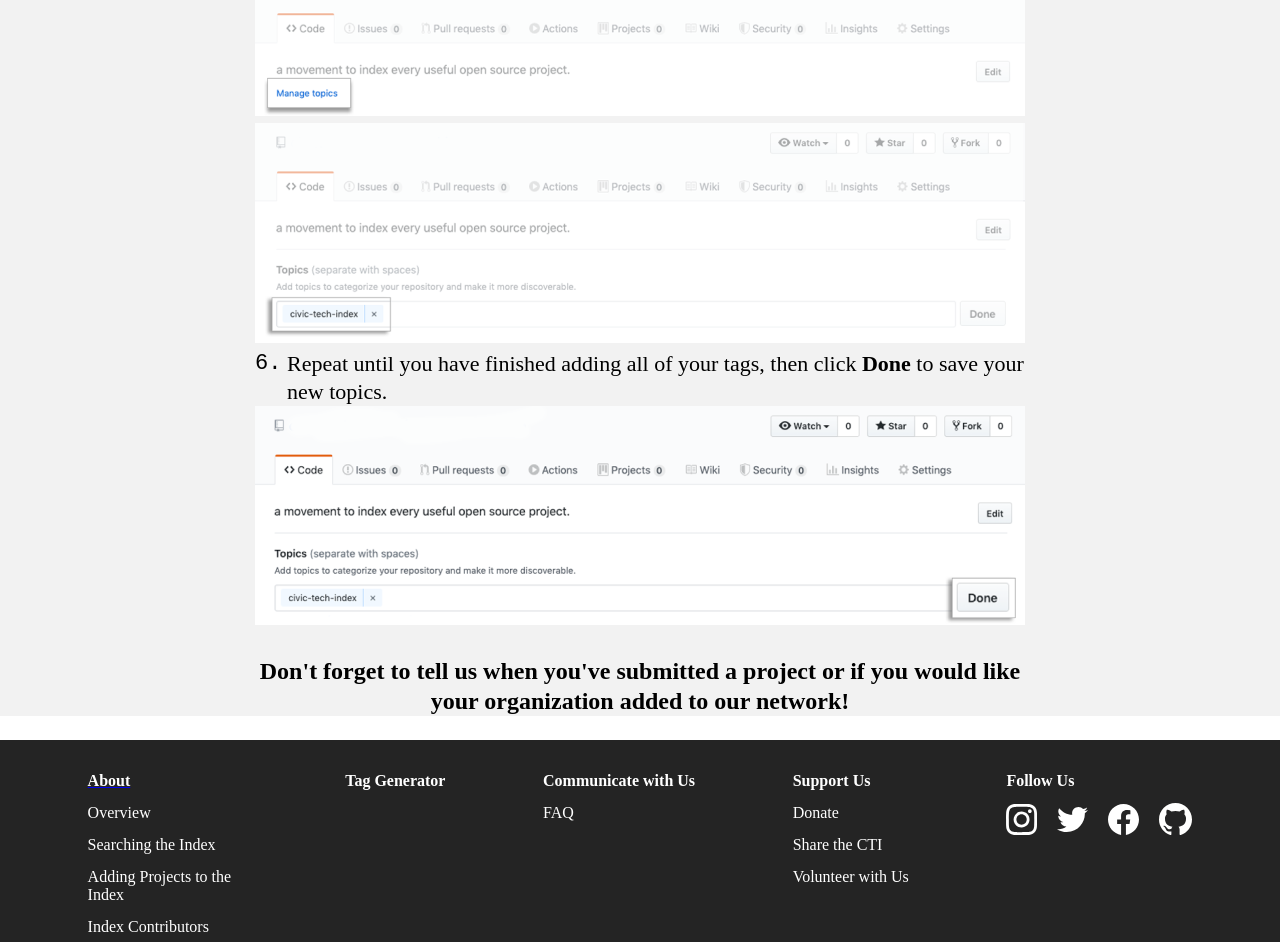
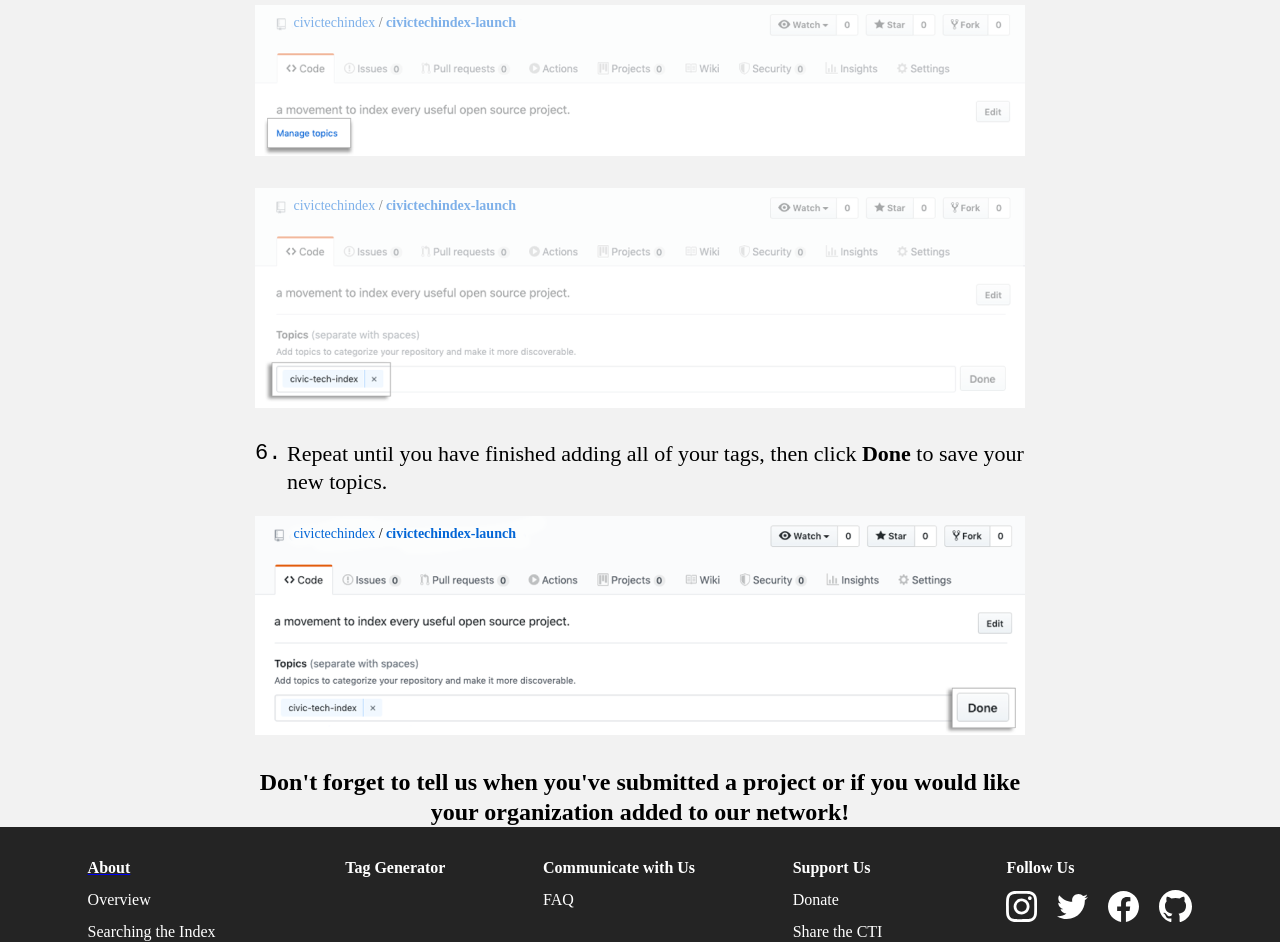
Before and after one commit to civictechindex/CTI-website-frontend, a React (Create React App) app: page /adding-projects-to-the-index in a window 1280 px wide. Shown: the part 1500-2442 px from the top of the page. Built offline with nearby package versions, Linux system fonts and the light colour scheme; what webfontloader would draw is missing.

Commit message:
Style images

```diff
--- a/src/pages/HowToUse/index.js
+++ b/src/pages/HowToUse/index.js
@@ -15,17 +15,26 @@ const HowToUse = () => {
         <p className={classes.projectsSubHeadingDetails}>We recommend having your project's repository open in another browser for ease of convenience</p>
         <ol className={classes.projectsList}>
           <li>On the Civic Tech Index <Link to='/' className={classes.link}>Tag Generator,</Link> navigate to the form and complete the following fields</li>
-          <textarea required></textarea>
+          <textarea></textarea>
           <li>To create tags, type in keywords that describe your topic(s), causes(s), or civic issue(s) that your project addresses.</li>
-          <textarea required></textarea>
+          <textarea></textarea>
           <li>Copy the tages that appear below each keyword.</li>
-          <textarea required></textarea>
+          <textarea></textarea>
           <li>Navigate to your project's repository in another browser to add your generated tags.</li>
           <li>Under your project's repository, click <span className={classes.bold}>Manage Topics</span> to paste your tags.</li>
-          <img src='/images/how-to-use-step-1.png' alt='first step on how to manage your tags in github' />
-          <img src='/images/how-to-use-step-2.png' alt='second step on how to manage your tags in gitbub' />
+          <div className={classes.imgContainer}>
+            <img className={classes.img} src='/images/how-to-use-step-1.png' alt='first step on how to manage your tags in github' />
+            <p className={`${classes.imgText} ${classes.gray}`}>civictechindex <span className={classes.black}>/</span> <strong>civictechindex-launch</strong></p>
+          </div>
+          <div className={classes.imgContainer}>
+            <img className={classes.img} src='/images/how-to-use-step-2.png' alt='second step on how to manage your tags in gitbub' />
+            <p className={`${classes.imgText} ${classes.gray}`}>civictechindex <span className={classes.black}>/</span> <strong>civictechindex-launch</strong></p>
+          </div>
           <li>Repeat until you have finished adding all of your tags, then click <span className={classes.bold}>Done</span> to save your new topics.</li>
-          <img src='/images/how-to-use-step-3.png' alt='last step on how to manage your tags in gitbub' />
+          <div className={classes.imgContainer}>
+            <img className={classes.img} src='/images/how-to-use-step-3.png' alt='last step on how to manage your tags in gitbub' />
+            <p className={classes.imgText}>civictechindex <span className={classes.black}>/</span> <strong>civictechindex-launch</strong></p>
+          </div>
         </ol>
         <p className={classes.projectsFooter}>Don't forget to tell us when you've submitted a project or if you would like your organization added to our network!</p>
       </div>
--- a/src/pages/HowToUse/styles.js
+++ b/src/pages/HowToUse/styles.js
@@ -2,10 +2,12 @@ import { createUseStyles } from 'react-jss'
 
 const useStyles = createUseStyles( theme => ({
   projectsSection: {
+    boxSizing: 'border-box',
     backgroundColor: theme.backgroundColor2,
     width: '100%',
     fontFamily: theme.primaryFontFamily,
     color: theme.primaryTextColor,
+    padding: '0 20px',
     '& *': {
       boxSizing: 'border-box',
     }
@@ -50,6 +52,7 @@ const useStyles = createUseStyles( theme => ({
     counterReset: 'myCounter',
     '& li': {
       marginLeft: '32px',
+      marginBottom: '20px',
       counterIncrement: 'myCounter',
       position: 'relative',
     },
@@ -66,7 +69,7 @@ const useStyles = createUseStyles( theme => ({
       outline: 'none',
       fontSize: '18px',
       padding: '10px 12px',
-      margin: '20px 0 25px 0 ',
+      marginBottom: '25px',
     },
     '& textarea:nth-of-type(1)': {
       height: '406px',
@@ -78,12 +81,43 @@ const useStyles = createUseStyles( theme => ({
       height: '151px',
     },
   },
+  imgContainer: {
+    position: 'relative',
+    marginBottom: '25px',
+  },
+  img: {
+    maxWidth: '100%',
+  },
+  imgText: {
+    position: 'absolute',
+    top: '-10px',
+    left: '5%',
+    color: '#0366d6',
+    fontSize: '14px',
+  },
+  black: {
+    color: 'black',
+  },
+  gray: {
+    opacity: '0.5',
+  },
   projectsFooter: {
     fontSize: '24px',
     lineHeight: '30px',
     fontWeight: 'bold',
     textAlign: 'center',
+    margin: '0',
   },
+  '@media (max-width: 770px)': {
+    imgText: {
+      fontSize: '2vw',
+    },
+  },
+  '@media (max-width: 600px)': {
+    imgText: {
+      top: '-13px',
+    },
+  }
 }))
 
 export default useStyles
```
